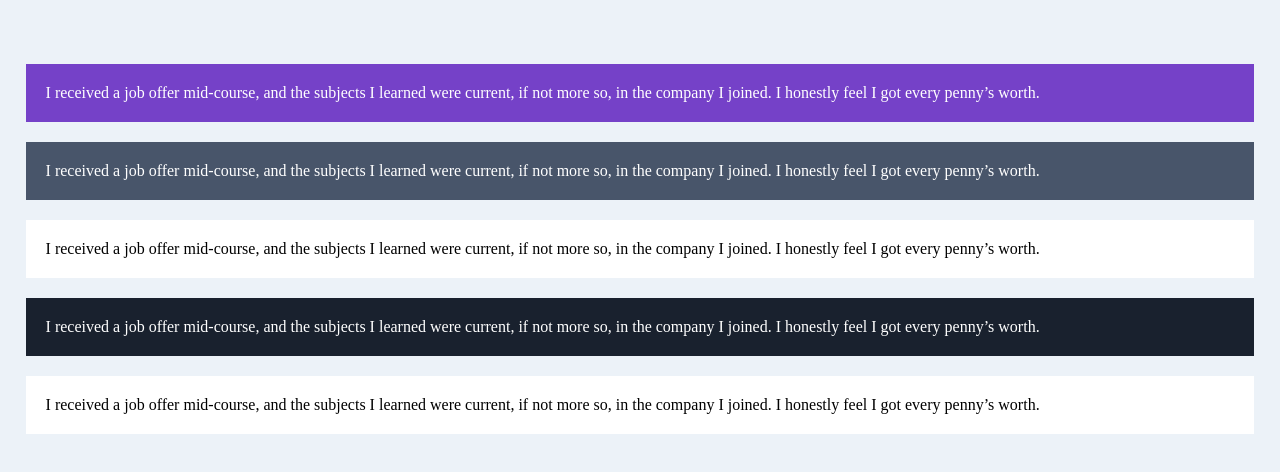
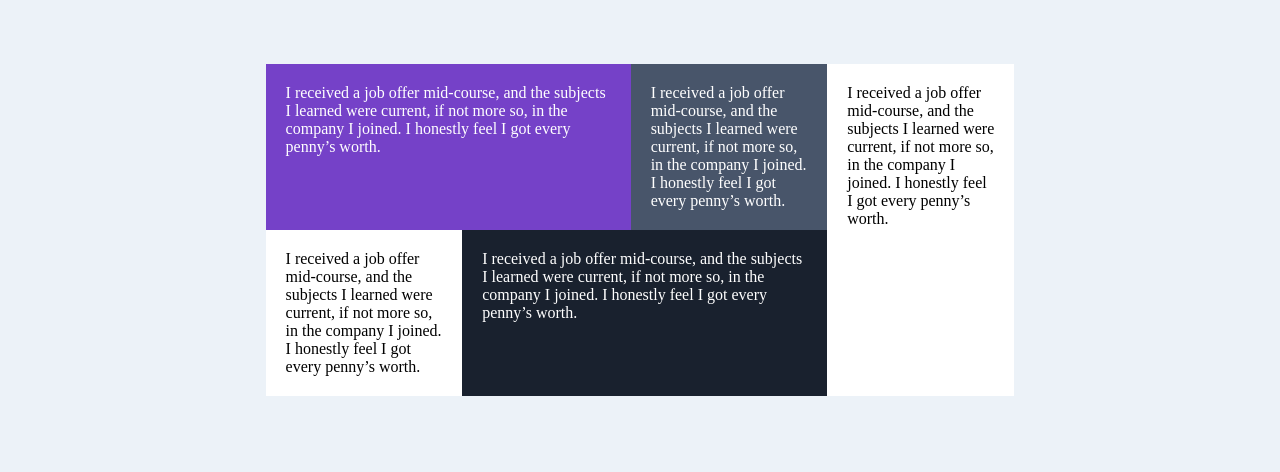
Before and after one commit to bciupka/frontend-fundamentals, a plain HTML site: page testimonials-challenge/index.html in a window 1280 px wide. Drawn offline with Linux system fonts and the light colour scheme.

Commit message:
testimonials flexbox desktop base

```diff
--- a/testimonials-challenge/index.html
+++ b/testimonials-challenge/index.html
@@ -13,6 +13,8 @@
 
 <body>
   <div id="testimonial-container">
+    <div id="main-left">
+      <div id="top-left">
         <div id="testimonial-1" class="grid-item">
           <p>I received a job offer mid-course, and the subjects I learned were current, if not more so,
             in the company I joined. I honestly feel I got every penny’s worth.</p>
@@ -21,6 +23,8 @@
           <p>I received a job offer mid-course, and the subjects I learned were current, if not more so,
             in the company I joined. I honestly feel I got every penny’s worth.</p>
         </div>
+      </div>
+      <div id="bottom-left">
         <div id="testimonial-3" class="grid-item">
           <p>I received a job offer mid-course, and the subjects I learned were current, if not more so,
             in the company I joined. I honestly feel I got every penny’s worth.</p>
@@ -28,6 +32,8 @@
         <div id="testimonial-4" class="grid-item">
           <p>I received a job offer mid-course, and the subjects I learned were current, if not more so,
             in the company I joined. I honestly feel I got every penny’s worth.</p>
+        </div>
+      </div>
     </div>
     <div id="testimonial-5" class="grid-item">
       <p>I received a job offer mid-course, and the subjects I learned were current, if not more so,
--- a/testimonials-challenge/style.css
+++ b/testimonials-challenge/style.css
@@ -43,3 +43,46 @@ body {
     margin-bottom: 20px;
     padding: 20px;
 }
+
+@media screen and (min-width: 576px) {
+
+    .grid-item {
+        margin: 0;
+    }
+
+    #testimonial-container {
+        max-width: 800px;
+        margin: 0 auto;
+    }
+
+    #testimonial-container,
+    #top-left,
+    #bottom-left {
+        display: flex;
+    }
+
+
+    #testimonial-5 {
+        flex-basis: 25%;
+    }
+
+    #top-left,
+    #bottom-left {
+        flex-basis: 50%;
+    }
+
+    #main-left {
+        flex-direction: column;
+        flex-basis: 75%;
+    }
+
+    #testimonial-1,
+    #testimonial-4 {
+        flex-basis: 65%;
+    }
+
+    #testimonial-2,
+    #testimonial-3 {
+        flex-basis: 35%;
+    }
+}
```
Lines whose indentation alone changed are shown as unchanged.
